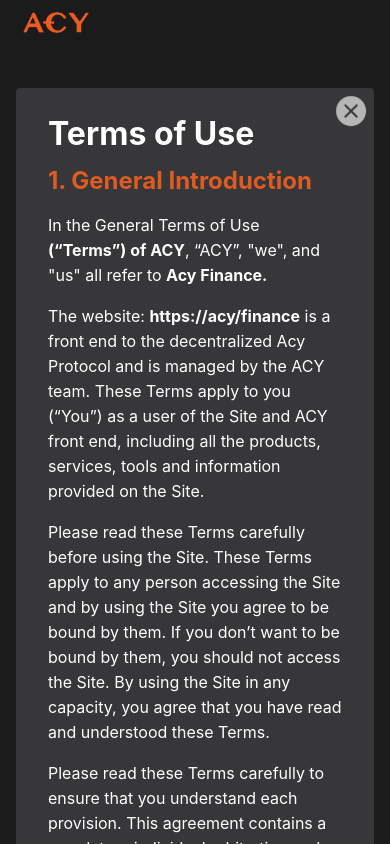
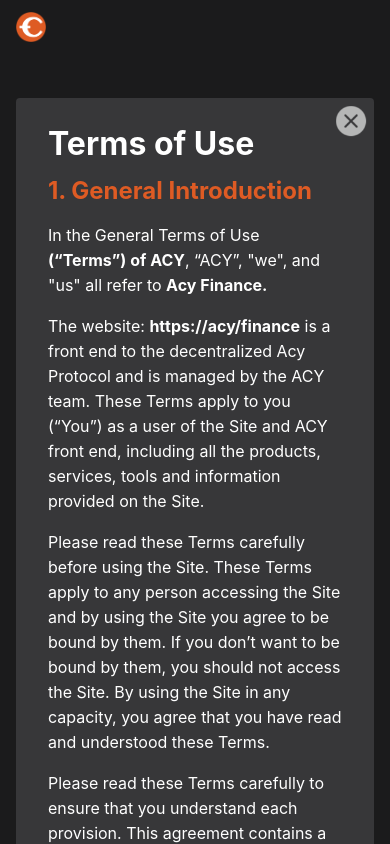
Before and after one commit to austin0072009/acy-website, a React (Create React App) app: page /terms-of-use in a window 390 px wide. Shown: the top 844 px of the page. Built offline with nearby package versions, Linux system fonts and the light colour scheme; what javascript-color-gradient would draw is missing.

Commit message:
feat: add rotation animation

```diff
--- a/src/components/Governance.js
+++ b/src/components/Governance.js
@@ -12,7 +12,7 @@
           src={arrowBullet}
           style={{ maxWidth: 40 }}
           alt="arrow"
-          className="mr-3 moveOnHover filter grayscale hover:grayscale-0 brightness-200 hover:brightness-100"
+          className="mr-3 moveLROnHover filter grayscale hover:grayscale-0 brightness-200 hover:brightness-100"
         />
         <span
           className="font-medium"
--- a/src/components/Header.js
+++ b/src/components/Header.js
@@ -1,14 +1,16 @@
 import logo from "../assets/logo.png";
 import { Link } from "react-router-dom";
+import style from "../css/animation.css";
+
 const Header = () => {
   return (
-    <nav className="max-h-12 mx-2 sm:mx-5 lg:mx-10 xl:mx-12 px-2 sm:px-5 xl:px-12 lg:px-10 overflow-hidden">
+    <nav className="max-h-12 mx-2 sm:mx-5 lg:mx-10 xl:mx-12 px-2 sm:px-5 xl:px-12 lg:px-10 overflow-hidden py-3">
       <Link to="/">
         <img
           src={logo}
-          style={{ width: "10%", minWidth: "80px", maxWidth: "100px" }}
+          style={{ width: "3%", minWidth: "30px", maxWidth: "100px" }}
           alt="logo"
-          className="cursor-pointer"
+          className="cursor-pointer rotateOnHover"
         />
       </Link>
     </nav>
--- a/src/css/animation.css
+++ b/src/css/animation.css
@@ -62,3 +62,16 @@
 .moveTopRightOnHover:hover img {
   animation: shakeTR 0.5s;
 }
+
+.rotateOnHover {
+  transition: transform 1s;
+  transform: rotateZ(0deg);
+}
+
+.rotateOnHover:hover {
+  transform: rotateZ(30deg);
+}
+
+.rotateOnHover:active {
+  transform: rotateZ(360deg);
+}
--- a/src/pages/Main.js
+++ b/src/pages/Main.js
@@ -12,7 +12,9 @@
 const Main = () => {
   return (
     <div style={{ backgroundColor: "#1B1B1C", zIndex: 0 }} className="relative">
-      <Header></Header>
+      <div className="relative" style={{ zIndex: 2 }}>
+        <Header></Header>
+      </div>
 
       <div className="relative" style={{ zIndex: 1 }}>
         <div
```
Also changed, not shown: src/assets/logo.png, 18 other files (tests, documents, lock files or other folders).
